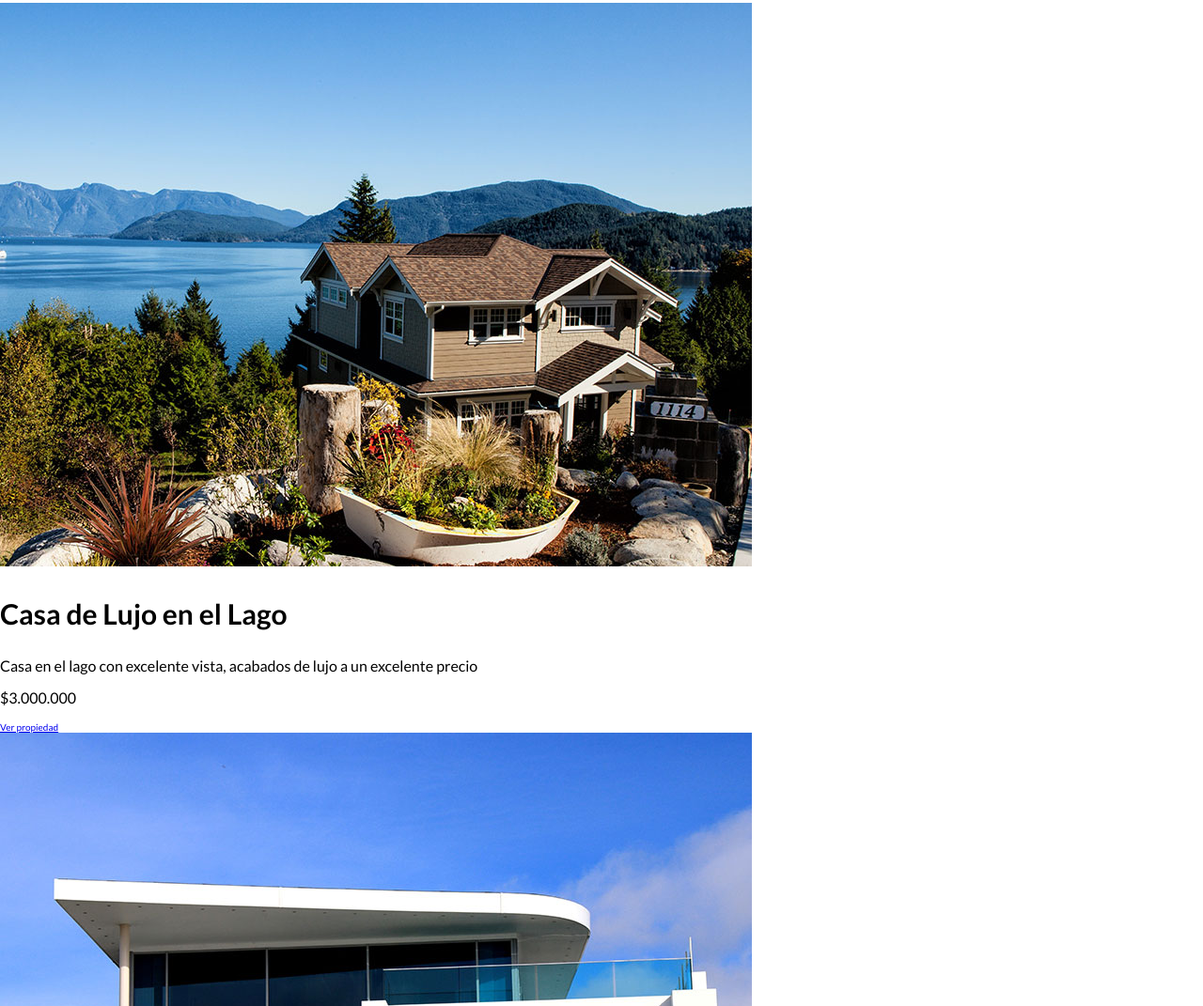
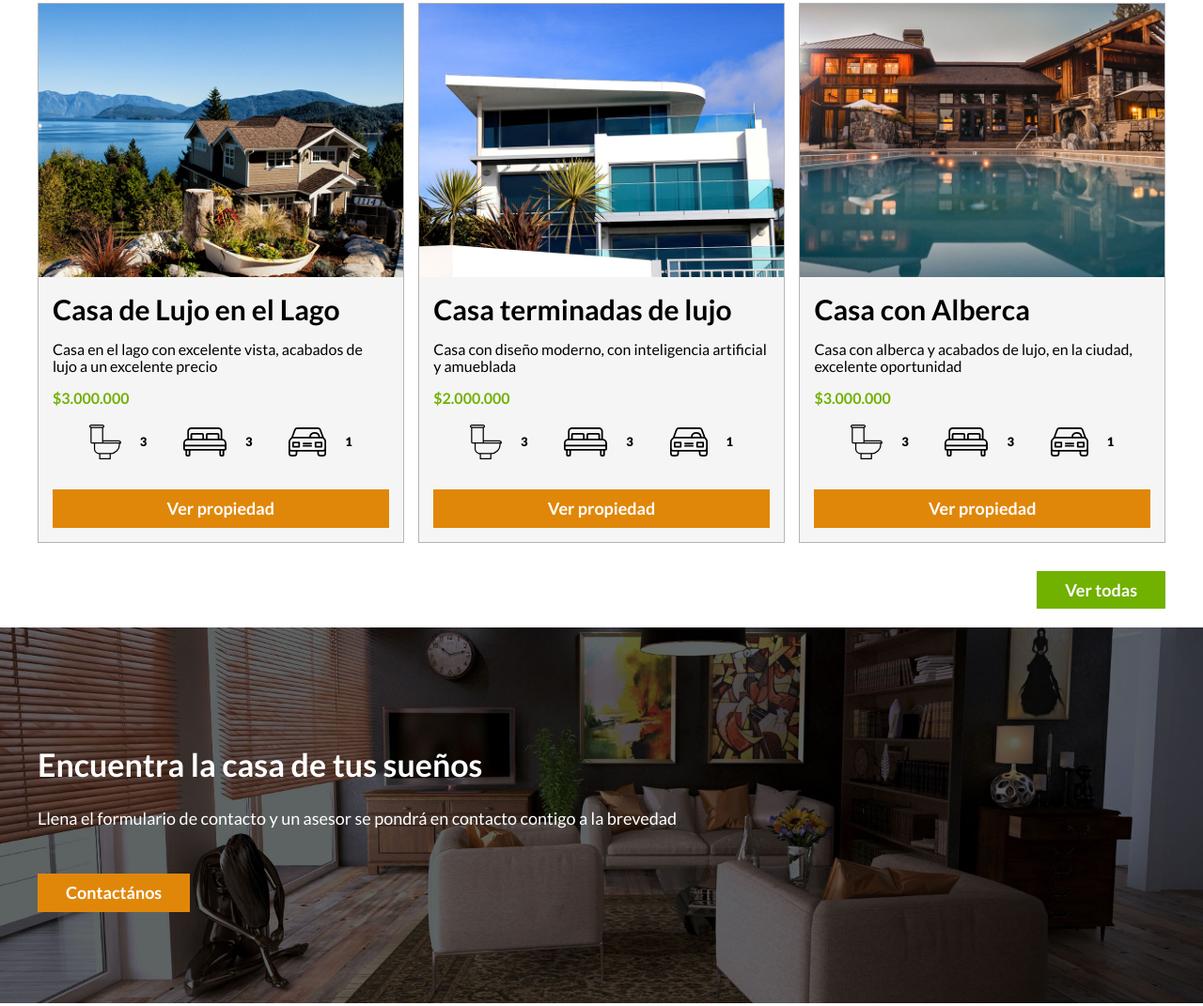
Before and after one commit to gabopereyra/DesarrolloWebUdemy, a plain HTML site: page Proyecto1BienesRaices/index.html in a window 1280 px wide. Shown: the part 1286-2357 px from the top of the page at 94% size. Drawn offline with Linux system fonts and the light colour scheme.

Commit message:
Se añade estilo para seccion principal y seccion de contactos

```diff
--- a/Proyecto1BienesRaices/css/styles.css
+++ b/Proyecto1BienesRaices/css/styles.css
@@ -1,5 +1,11 @@
 html {
+  box-sizing: border-box;
   font-size: 62.5%; /*Seteo del REM, para que cada REM sea igual a 10px*/
+}
+*,
+*:before,
+*:after {
+  box-sizing: inherit;
 }
 
 body {
@@ -7,6 +13,10 @@ body {
 }
 
 /* GLOBALES */
+img {
+  max-width: 100%;
+}
+
 .contenedor {
   max-width: 120rem;
   margin: 0 auto;
@@ -36,12 +46,36 @@ section {
   margin-bottom: 2rem;
 }
 
-.fw-300{
-    font-weight: 300;
+.fw-300 {
+  font-weight: 300;
 }
 
-.centrar-texto{
-    text-align: center;
+.centrar-texto {
+  text-align: center;
+}
+
+.d-block {
+  display: block !important;
+}
+
+/*BOTONES*/
+.boton {
+  display: inline-block;
+  text-decoration: none;
+  color: white;
+  font-weight: 700;
+  font-size: 1.8rem;
+  padding: 1rem 3rem;
+  margin-top: 3rem;
+  text-align: center;
+}
+
+.boton-amarillo {
+  background-color: #e08709;
+}
+
+.boton-verde {
+  background-color: #71b100;
 }
 
 /* HEADER */
@@ -104,3 +138,76 @@ section {
 .iconos h3 {
   text-transform: uppercase;
 }
+
+/*Anuncios*/
+.contenedor-anuncios {
+  display: flex;
+  justify-content: space-between;
+}
+
+.anuncio {
+  flex-basis: calc(33.3% - 1rem);
+  border: 1px solid #b5b5b5;
+  background: #f5f5f5;
+}
+
+.contenido-anuncios {
+  padding: 1.5rem;
+}
+
+.contenido-anuncios h3 {
+  margin: 0;
+}
+
+.precio {
+  color: #71b100;
+  font-weight: 700;
+}
+
+.iconos-caracteristicas{
+  list-style: none;
+  padding: 0;
+  display: flex;
+  justify-content: space-evenly;
+}
+
+.iconos-caracteristicas li{
+  display: flex;
+}
+
+.iconos-caracteristicas li p{
+  font-size: 1.3rem;
+  font-weight: 900;
+}
+
+.iconos-caracteristicas li img{
+  margin-right: 2rem;
+}
+
+
+
+
+
+.ver-todas {
+  display: flex;
+  justify-content: flex-end;
+}
+
+/*Contacto home*/
+.imagen-contacto {
+  background-image: url(../img/encuentra.jpg);
+  height: 40rem;
+  background-position: center center;
+  background-size: cover;
+  display: flex;
+  align-items: center;
+}
+
+.contenido-contacto {
+  flex: 1;
+  color: white;
+}
+
+.contenido-contacto p{
+  font-size: 1.8rem;
+}
--- a/Proyecto1BienesRaices/index.html
+++ b/Proyecto1BienesRaices/index.html
@@ -41,73 +41,132 @@
           <p>
             Lorem ipsum dolor sit amet consectetur, adipisicing elit. Rerum
             dolores minus quam dolorem tenetur quas omnis soluta, accusantium
-          explicabo et iusto, in architecto sequi officiis necessitatibus animi
-          neque mollitia numquam!
+            explicabo et iusto, in architecto sequi officiis necessitatibus
+            animi neque mollitia numquam!
           </p>
         </div>
-      <div class="iconos">
+        <div class="iconos centrar-texto">
           <img src="img/icono2.svg" alt="precio" />
           <h3>El mejor precio</h3>
           <p>
             Lorem ipsum dolor sit amet consectetur, adipisicing elit. Rerum
             dolores minus quam dolorem tenetur quas omnis soluta, accusantium
-          explicabo et iusto, in architecto sequi officiis necessitatibus animi
-          neque mollitia numquam!
+            explicabo et iusto, in architecto sequi officiis necessitatibus
+            animi neque mollitia numquam!
           </p>
         </div>
-      <div class="iconos">
+        <div class="iconos centrar-texto">
           <img src="img/icono3.svg" alt="tiempo" />
           <h3>A tiempo</h3>
           <p>
             Lorem ipsum dolor sit amet consectetur, adipisicing elit. Rerum
             dolores minus quam dolorem tenetur quas omnis soluta, accusantium
-          explicabo et iusto, in architecto sequi officiis necessitatibus animi
-          neque mollitia numquam!
+            explicabo et iusto, in architecto sequi officiis necessitatibus
+            animi neque mollitia numquam!
           </p>
         </div>
-    </div> <!--FIN CONTENEDOR DE ICONOS-->
+      </div>
+      <!--FIN CONTENEDOR DE ICONOS-->
     </section>
 
-    <main>
-      <h2>Casas y Depas en Venta</h2>
-
-      <div>
+    <main class="seccion contenedor">
+      <h2 class="fw-300 centrar-texto">Casas y Depas en Venta</h2>
+      <div class="contenedor-anuncios">
+        <div class="anuncio">
           <img src="img/anuncio1.jpg" alt="anuncio1" />
+          <div class="contenido-anuncios">
             <h3>Casa de Lujo en el Lago</h3>
             <p>
-          Casa en el lago con excelente vista, acabados de lujo a un excelente
-          precio
+              Casa en el lago con excelente vista, acabados de lujo a un
+              excelente precio
             </p>
-        <p>$3.000.000</p>
-        <a href="#">Ver propiedad</a>
+            <p class="precio">$3.000.000</p>
+            <ul class="iconos-caracteristicas">
+              <li>
+                <img src="img/icono_wc.svg" alt="icono 1" />
+                <p>3</p>
+              </li>
+              <li>
+                <img src="img/icono_dormitorio.svg" alt="icono 2" />
+                <p>3</p>
+              </li>
+              <li>
+                <img src="img/icono_estacionamiento.svg" alt="icono 3" />
+                <p>1</p>
+              </li>
+            </ul>
+            <a href="#" class="boton boton-amarillo d-block">Ver propiedad</a>
           </div>
-      <div>
+        </div>
+        <div class="anuncio">
           <img src="img/anuncio2.jpg" alt="anuncio2" />
+          <div class="contenido-anuncios">
             <h3>Casa terminadas de lujo</h3>
-        <p>Casa con diseño moderno, con inteligencia artificial y amueblada</p>
-        <p>$2.000.000</p>
-        <a href="#">Ver propiedad</a>
+            <p>
+              Casa con diseño moderno, con inteligencia artificial y amueblada
+            </p>
+            <p class="precio">$2.000.000</p>
+
+            <ul class="iconos-caracteristicas">
+              <li>
+                <img src="img/icono_wc.svg" alt="icono 1" />
+                <p>3</p>
+              </li>
+              <li>
+                <img src="img/icono_dormitorio.svg" alt="icono 2" />
+                <p>3</p>
+              </li>
+              <li>
+                <img src="img/icono_estacionamiento.svg" alt="icono 3" />
+                <p>1</p>
+              </li>
+            </ul>
+            <a href="#" class="boton boton-amarillo d-block">Ver propiedad</a>
           </div>
-      <div>
+        </div>
+        <div class="anuncio">
           <img src="img/anuncio3.jpg" alt="anuncio3" />
+          <div class="contenido-anuncios">
             <h3>Casa con Alberca</h3>
             <p>
               Casa con alberca y acabados de lujo, en la ciudad, excelente
               oportunidad
             </p>
-        <p>$3.000.000</p>
-        <a href="#">Ver propiedad</a>
+            <p class="precio">$3.000.000</p>
+
+            <ul class="iconos-caracteristicas">
+              <li>
+                <img src="img/icono_wc.svg" alt="icono 1" />
+                <p>3</p>
+              </li>
+              <li>
+                <img src="img/icono_dormitorio.svg" alt="icono 2" />
+                <p>3</p>
+              </li>
+              <li>
+                <img src="img/icono_estacionamiento.svg" alt="icono 3" />
+                <p>1</p>
+              </li>
+            </ul>
+            <a href="#" class="boton boton-amarillo d-block">Ver propiedad</a>
           </div>
-      <a href="anuncios.html">Ver todas</a>
+        </div>
+      </div>
+      <!--FIN CONTENEDOR ANUNCIOS-->
+      <div class="ver-todas">
+        <a href="anuncios.html" class="boton boton-verde">Ver todas</a>
+      </div>
     </main>
 
-    <section>
+    <section class="imagen-contacto">
+      <div class="contenedor contenido-contacto">
         <h2>Encuentra la casa de tus sueños</h2>
         <p>
           Llena el formulario de contacto y un asesor se pondrá en contacto
           contigo a la brevedad
         </p>
-      <a href="contacto.html">Contactános</a>
+        <a href="contacto.html" class="boton boton-amarillo">Contactános</a>
+      </div>
     </section>
 
     <section>
```
Lines whose indentation alone changed are shown as unchanged.
